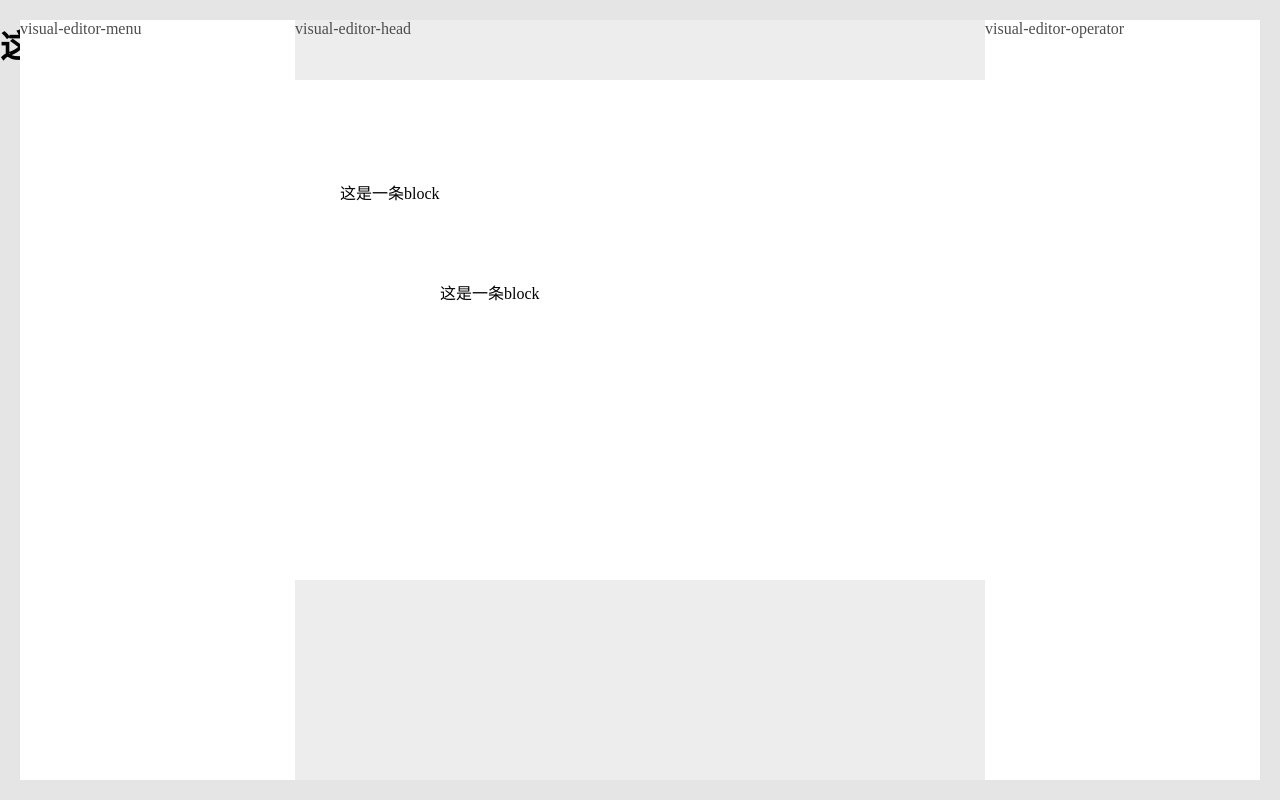
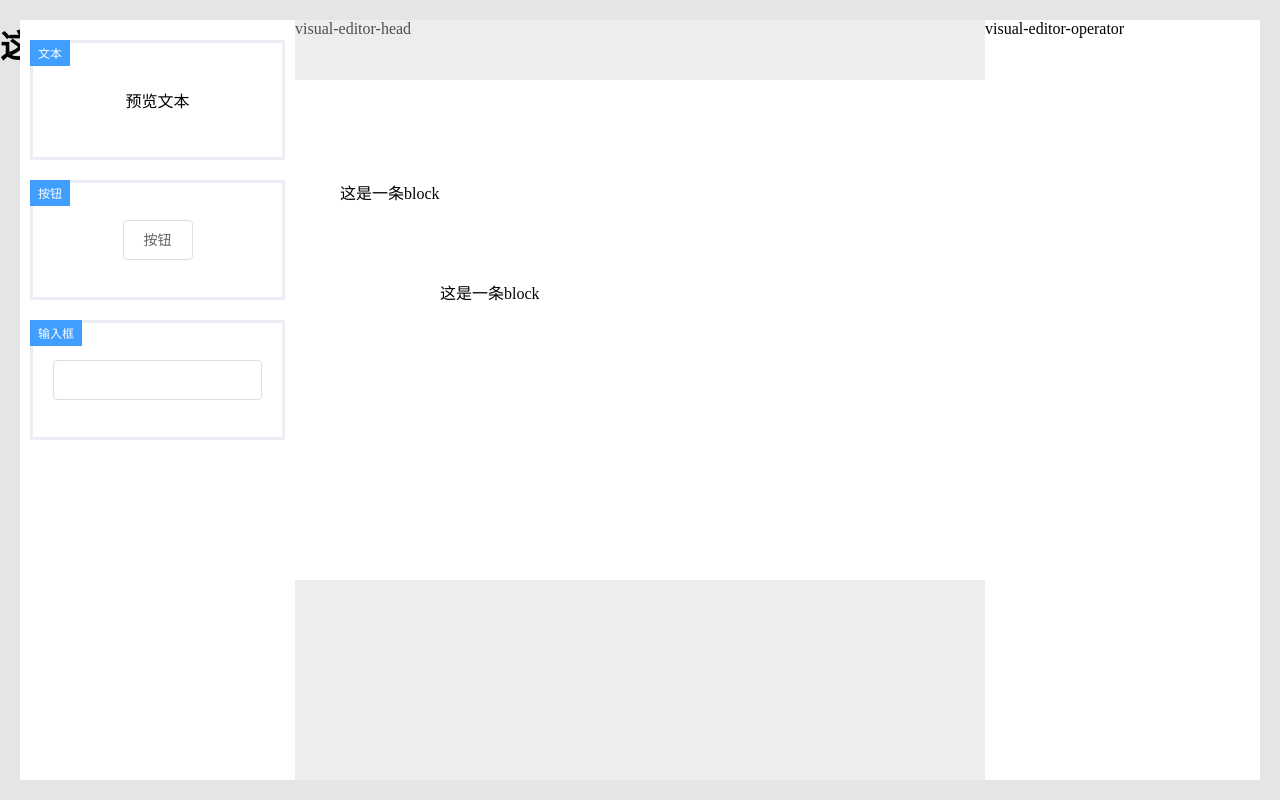
Before and after one commit to enjoLiu/demo-visual-editor, a Vue app: page / in a window 1280 px wide. Built offline with nearby package versions, Linux system fonts and the light colour scheme.

Commit message:
左侧渲染拖拽列表

```diff
--- a/package.json
+++ b/package.json
@@ -20,6 +20,7 @@
     "@vue/cli-service": "~4.5.0",
     "@vue/compiler-sfc": "^3.0.0",
     "@vue/eslint-config-typescript": "^5.0.2",
+    "element-plus": "^1.0.2-beta.31",
     "eslint": "^6.7.2",
     "eslint-plugin-vue": "^7.0.0-0",
     "sass": "^1.26.5",
--- a/src/App.vue
+++ b/src/App.vue
@@ -1,7 +1,7 @@
 <template>
   <div class="app">
     <h1>这个是页面内容</h1>
-    <visual-editor v-model="jsonData"/>
+    <visual-editor v-model="jsonData" :config="visualConfig"/>
     <!-- 注释掉上面，去测试testUseModel -->
     <!-- <test-use-model v-model="val"/>val:{{val}} -->
   </div>
@@ -11,6 +11,7 @@
   import { defineComponent } from 'vue'
   import { VisualEditor } from '@/packages/visual-editor'
   import { TestUseModel } from '@/packages/utils/useModel'
+  import { visualConfig } from '@/visual.config'
 
   export default defineComponent({
     name: 'App',
@@ -24,6 +25,7 @@
       //   val: '',
       // }
       return {
+        visualConfig,
         jsonData: {
           container: {
             height: 500,
--- a/src/main.ts
+++ b/src/main.ts
@@ -1,4 +1,8 @@
 import { createApp } from 'vue'
+import ElementPlus from 'element-plus'
 import App from './App.vue'
+import 'element-plus/lib/theme-chalk/index.css'
 
-createApp(App).mount('#app')
+const app = createApp(App)
+app.use(ElementPlus)
+app.mount('#app')
--- a/src/packages/visual-editor-block.tsx
+++ b/src/packages/visual-editor-block.tsx
@@ -1,3 +1,4 @@
+
 import {defineComponent, PropType, computed} from 'vue'
 import {VisualEditorBlockData} from "@/packages/visual-editor.utils"
 
--- a/src/packages/visual-editor.scss
+++ b/src/packages/visual-editor.scss
@@ -35,7 +35,47 @@
         left: 0;
         bottom: 0;
         background-color: white;
+        z-index: 9;
 
+        .visual-editor-menu-item{
+            position: relative;
+            width: calc(100% - 20px);
+            margin-left: 10px;
+            border: solid 3px $ibl;
+            margin-top: 20px;
+            min-height: 120px;
+            display: flex;
+            justify-content: center;
+            align-items: center;
+            padding: 0px 20px;
+            box-sizing: border-box; // 有超出处理
+
+            // 防止预览的时候能够点击按钮等
+            &:after {
+                position: absolute;
+                top: 0;
+                left: 0;
+                right: 0;
+                bottom: 0;
+                content: '';
+                z-index: 2;
+            }
+            &:hover {
+                border-color: $primary;
+                cursor: move;
+            }
+
+        }
+        .visual-editor-menu-item-label{
+            position: absolute;
+            top: -3px;
+            left: -3px;
+            background-color: $primary;
+            color: white;
+            padding: 4px 8px;
+            font-size: 12px;
+            z-index: 1;
+        }
     }
     & > .visual-editor-operator {
         position: absolute;
@@ -44,6 +84,7 @@
         right: 0;
         bottom: 0;
         background-color: white;
+        z-index: 9;
     }
     & > .visual-editor-head {
         position: absolute;
@@ -72,8 +113,8 @@
 
             & > .visual-editor-container{
                 background-color: white;
-                flex-shrink: 0;
-                flex-grow: 0;
+                flex-shrink: 0; // 按比例空间缩减，0：谁爱减谁减我不缩减
+                flex-grow: 0; // 当前元素的扩展比率
                 position: relative;
 
                .visual-editor-block{
--- a/src/packages/visual-editor.tsx
+++ b/src/packages/visual-editor.tsx
@@ -1,12 +1,15 @@
 import { defineComponent, PropType, computed } from 'vue'
 import './visual-editor.scss'
-import { VisualEditorModelValue } from '@/packages/visual-editor.utils'
+import { VisualEditorModelValue, VisualEditorConfig } from '@/packages/visual-editor.utils'
 import { useModel } from '@/packages/utils/useModel'
 import { VisualEditorBlock } from '@/packages/visual-editor-block'
 
 export const VisualEditor = defineComponent({
     props: {
-        modelValue: { type: Object as PropType<VisualEditorModelValue>, required: true}
+        // body中的数据源
+        modelValue: { type: Object as PropType<VisualEditorModelValue>, required: true },
+        // config中的数据源
+        config: { type: Object as PropType<VisualEditorConfig>, required: true }
     },
     // 派发事件类型
     emits: {
@@ -14,8 +17,10 @@
     },
     setup(props, ctx) {
         // 双向绑定，用公用方法引用对象实现
-        const dataModel = useModel(() => props.modelValue, val => ctx.emit('update:modelValue', val))
+        const dataModel = useModel(() => props.modelValue, val => ctx.emit('update:modelValue', val)) // 双向数据绑定
         console.log(dataModel, 'dataModel')
+        console.log(props.config, 'config')
+
         const containerStyles = computed(() => ({
             width: `${dataModel.value.container.width}px`,
             height: `${dataModel.value.container.height}px`,
@@ -24,20 +29,23 @@
         return () => (
             <div class="visual-editor">
                 <div class="visual-editor-menu">
-                visual-editor-menu
+                    {props.config.componentList.map(component => <div class="visual-editor-menu-item">
+                        <span class="visual-editor-menu-item-label">{component.label}</span>
+                        {component.preview()}
+                    </div>)}
                 </div>
                 <div class="visual-editor-head">
-                visual-editor-head
+                    visual-editor-head
                 </div>
                 <div class="visual-editor-operator">
-                visual-editor-operator
+                    visual-editor-operator
                 </div>
                 <div class="visual-editor-body">
                     <div class="visual-editor-content">
                         <div class="visual-editor-container" style={containerStyles.value}>
                             {!!dataModel.value.blocks && (
-                                dataModel.value.blocks.map((block,index) => (
-                                    <VisualEditorBlock block={block} key={index}/>
+                                dataModel.value.blocks.map((block, index) => (
+                                    <VisualEditorBlock block={block} key={index} />
                                 ))
                             )}
                         </div>
--- a/src/packages/visual-editor.utils.ts
+++ b/src/packages/visual-editor.utils.ts
@@ -1,3 +1,5 @@
+
+// 数据模型，用于实现组价内双向数据绑定
 export interface VisualEditorBlockData {
     top: number,
     left: number,
@@ -10,3 +12,33 @@
     },
     blocks?: VisualEditorBlockData[], // ?:的用法，以后看ts注意下，是否必须要有的意思？
 }
+
+// 注册组件一个预览内容，一个渲染内容
+export interface VisualEditorComponent {
+    key: string,
+    label: string,
+    preview: () =>JSX.Element,
+    render: () =>JSX.Element,
+}
+
+/*
+ 左侧需要一系列的元素注册，这里用一个函数实现，每次调用这个函数就注册一个组件
+ @componentList 用于在左边列表里按顺序的渲染
+ @componentMap 方便更好的根据name 查找组件
+ */
+export function createVisualEditorConfig() {
+    const componentList: VisualEditorComponent[] = []
+    const componentMap: Record<string, VisualEditorComponent> = {}
+
+    return {
+        componentList,
+        componentMap,
+        registry: (key: string, component: Omit<VisualEditorComponent, 'key'>) => {
+            let comp = { ...component, key }
+            // componentList.push(component)
+            componentList.push(comp)
+            componentMap[key] = comp
+        }
+    }
+}
+export type VisualEditorConfig = ReturnType<typeof createVisualEditorConfig>
--- /dev/null
+++ b/src/visual.config.tsx
@@ -0,0 +1,23 @@
+
+import { createVisualEditorConfig } from '@/packages/visual-editor.utils'
+import {ElButton, ElInput} from 'element-plus'
+
+export const visualConfig = createVisualEditorConfig()
+
+visualConfig.registry('text', {
+    label: '文本',
+    preview: () => '预览文本',
+    render: () => '渲染文本',
+})
+
+visualConfig.registry('button', {
+    label: '按钮',
+    preview: () => <ElButton>按钮</ElButton>,
+    render: () => <ElButton>渲染按钮</ElButton>,
+})
+
+visualConfig.registry('input', {
+    label: '输入框',
+    preview: () => <ElInput/>,
+    render: () => <ElInput/>,
+})
```
Also changed, not shown: 1 other file (tests, documents, lock files or other folders).
